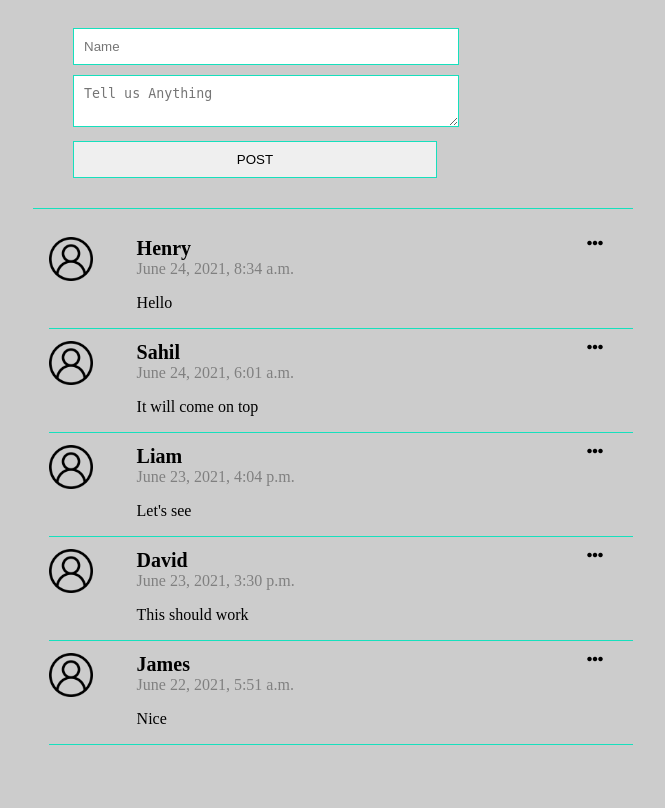
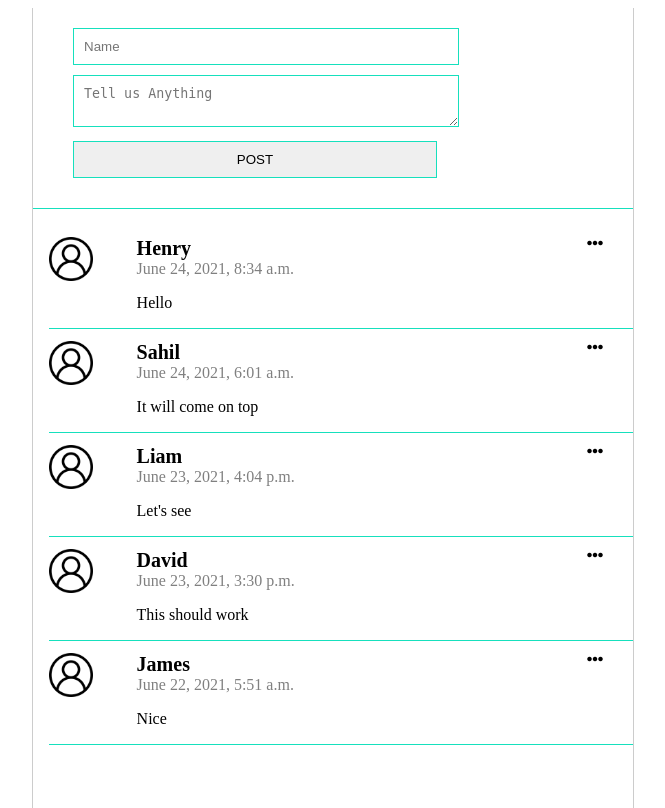
Before and after one commit to Sahil-Agarwal-18/Forum-App, a Django app: page / in a window 1280 px wide. Shown: the whole page, without its empty margins (307-972 px from the left). Run offline with Django 3.2, Linux system fonts and the light colour scheme; data comes from the database, SQL or seed files in the repository.

Commit message:
The Right Color

```diff
--- a/static/css/style.css
+++ b/static/css/style.css
@@ -96,7 +96,7 @@ Posts
 }
 
 body {
-  background-color: #ccc;
+  background-color: #ffffff;
   /*background-color: #16e0bd;*/
 }
 
```
